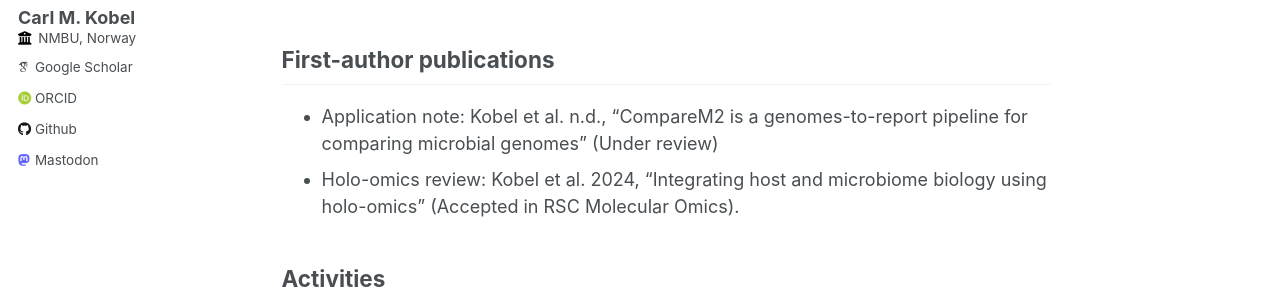
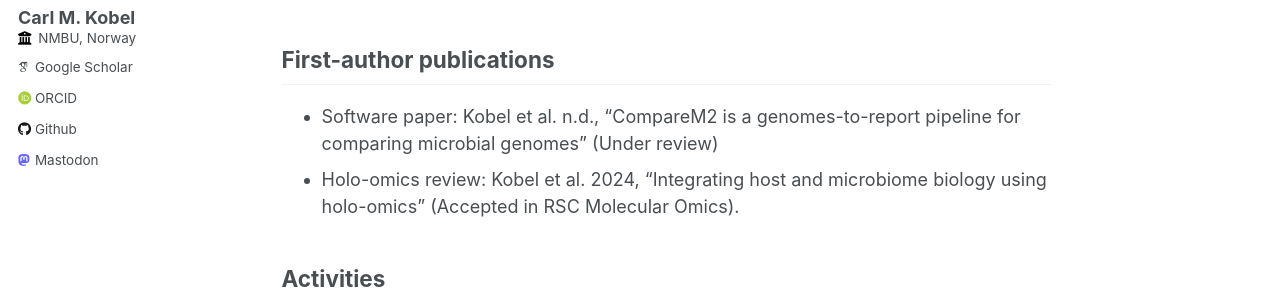
Before and after one commit to cmkobel/cmkobel.github.io, a Jekyll site: the page built from _pages/about.md, in a window 1280 px wide and 900 px high. Shown: the part 282-581 px from the top of the window. Built offline with Jekyll 4.4.1, drawn with Linux system fonts in a browser that asks for light colours; some web fonts are replaced.

Commit message:
Update about.md

```diff
--- a/_pages/about.md
+++ b/_pages/about.md
@@ -13,7 +13,7 @@ Carl M. Kobel is a bioinformatician and a PhD candidate in the MEMO group at NMB
 
 ## First-author publications
 
-  - Application note: Kobel et al. n.d., "CompareM2 is a genomes-to-report pipeline for comparing microbial genomes" (Under review)
+  - Software paper: Kobel et al. n.d., "CompareM2 is a genomes-to-report pipeline for comparing microbial genomes" (Under review)
   - Holo-omics review: Kobel et al. 2024, "Integrating host and microbiome biology using holo-omics" (Accepted in RSC Molecular Omics).
 
 ## Activities
```
